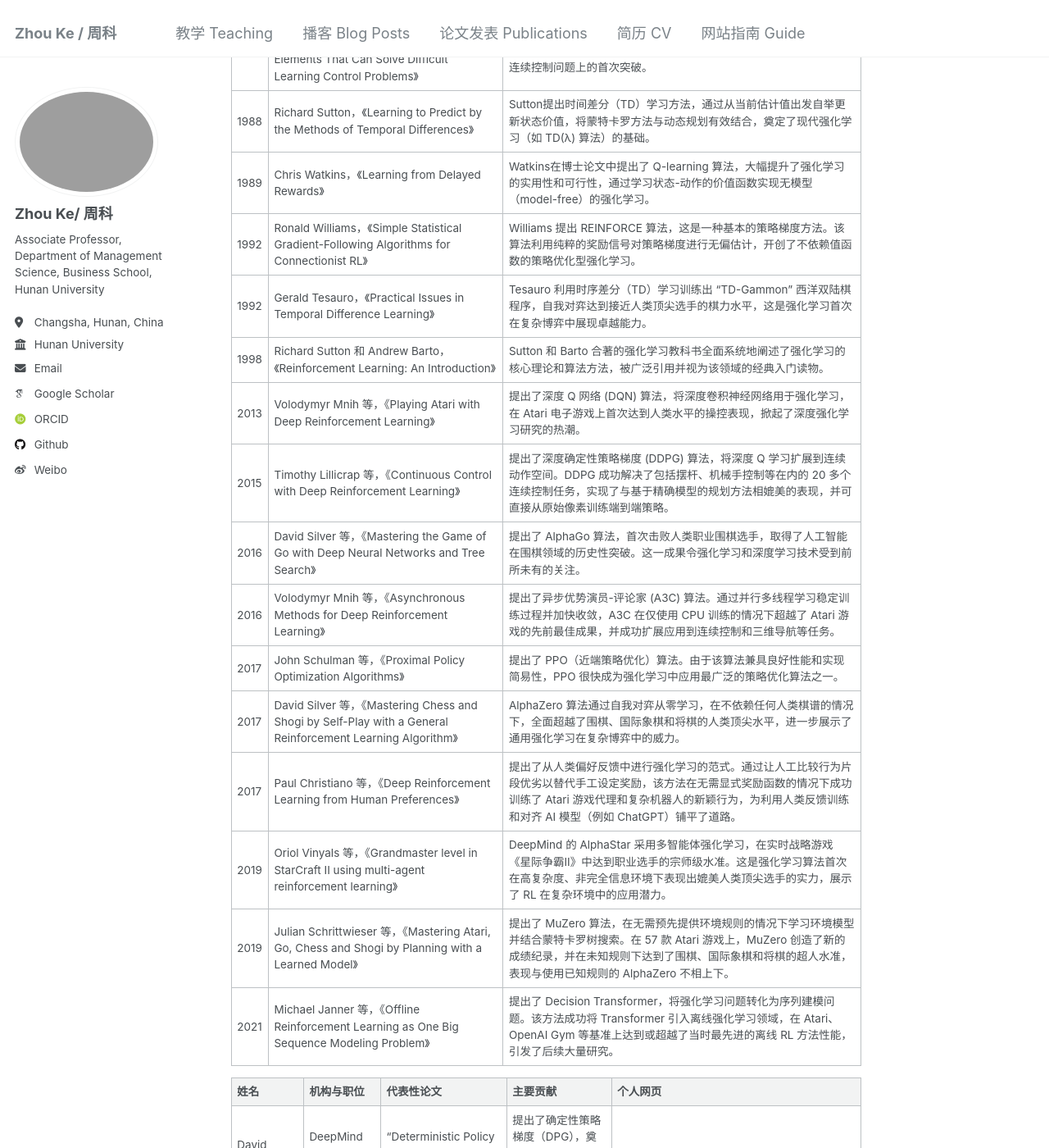
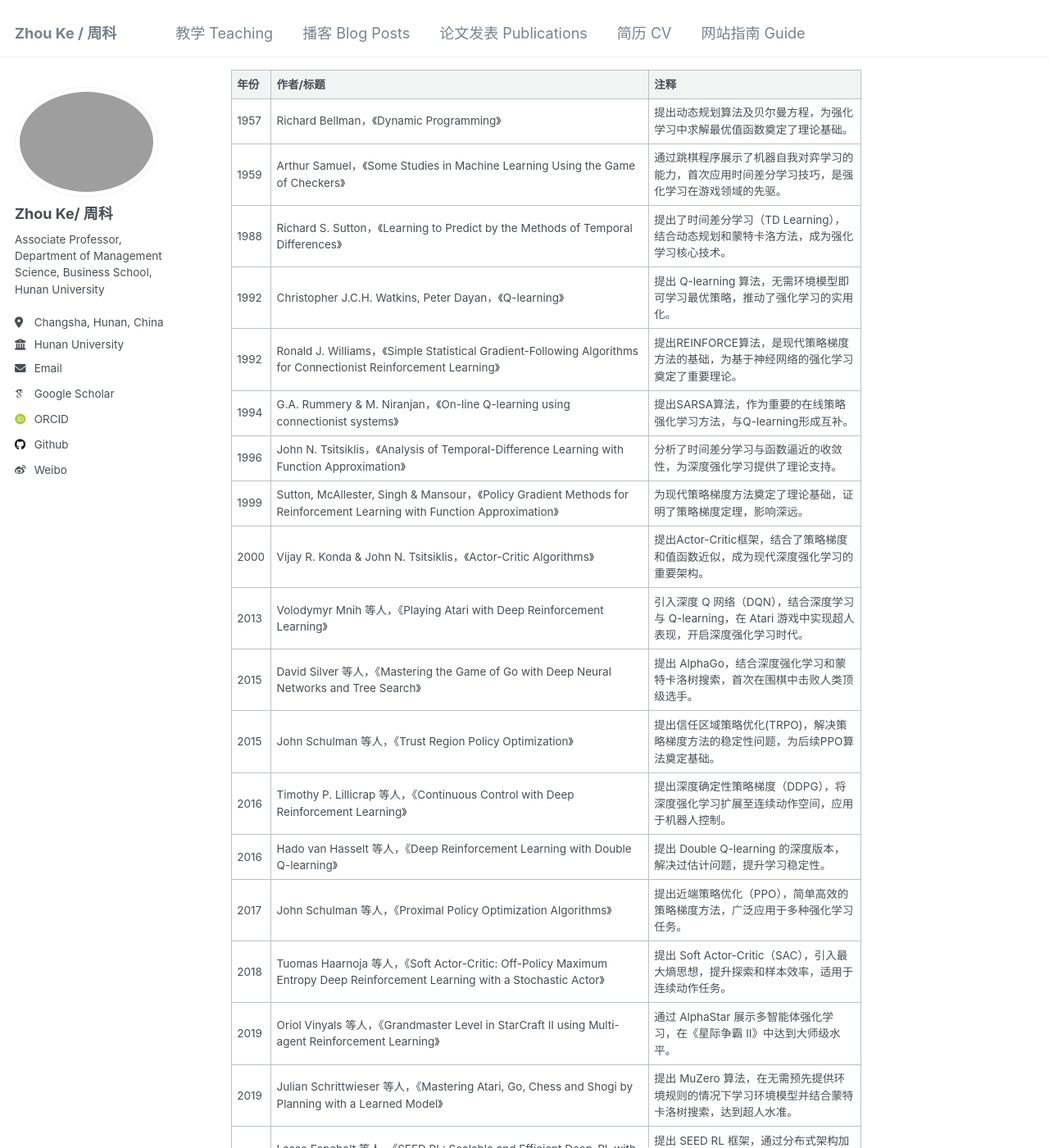
Before and after one commit to hustzhke/hustzhke.github.io, a Jekyll site: the page built from _posts/2025-01-01-blog-post-1.md, in a window 1280 px wide and 1400 px high, scrolled down 431 px. Shown: the whole window at 82% size. Built offline with Jekyll 4.4.1, drawn with Linux system fonts in a browser that asks for light colours; some web fonts are replaced; some of the changed text lies outside the part shown.

Commit message:
Update 2025-01-01-blog-post-1.md

```diff
--- a/_posts/2025-01-01-blog-post-1.md
+++ b/_posts/2025-01-01-blog-post-1.md
@@ -7,59 +7,66 @@
   - category1
   - category2
 ---
-强化学习的重要文章和人物
+强化学习的重要文章
+
+在人工智能的浩瀚宇宙中，强化学习如同一颗璀璨的北极星，指引着技术发展的航向。
+从Richard Sutton和Andrew Barto奠定的理论基础，到如今推动推理模型，自动驾驶、机器人技术和游戏AI的前沿应用，强化学习已经从一个纯学术概念转变为改变世界的技术引擎。
+
+2025年，当Sutton和Barto共同获得计算机科学界最高荣誉——图灵奖时，这不仅是对两位学者个人成就的肯定，更是对整个强化学习领域几十年发展历程的致敬。
+正如DeepMind的David Silver所言："强化学习是人工智能中最接近人类学习本质的范式，它让机器能够通过试错和反馈不断完善自己的决策。
 
 
 
 | 年份 | 作者/标题 | 注释 |
 |------|-----------|------|
-| 1957 | Richard Bellman，《Dynamic Programming》 | 贝尔曼提出动态规划算法及著名的贝尔曼方程，为强化学习中的最优值函数求解提供了理论基础。|
-| 1959 | Arthur Samuel，《Some Studies in Machine Learning Using the Game of Checkers》 | Samuel开发了跳棋程序，首次演示了机器通过自我对弈和经验学习提高博弈技能的能力。他的程序有效利用了后称为时间差分学习的技巧，是强化学习在游戏领域的开创性成果。|
-| 1983 | Andrew Barto, Richard Sutton, Charles Anderson，《Neuronlike Adaptive Elements That Can Solve Difficult Learning Control Problems》 | 首次提出演员-评论员（actor-critic）体系结构；通过两个神经网络（演员和评论员）成功学习控制小车-杆平衡任务，实现了强化学习在连续控制问题上的首次突破。|
-| 1988 | Richard Sutton，《Learning to Predict by the Methods of Temporal Differences》 | Sutton提出时间差分（TD）学习方法，通过从当前估计值出发自举更新状态价值，将蒙特卡罗方法与动态规划有效结合，奠定了现代强化学习（如 TD(λ) 算法）的基础。|
-| 1989 | Chris Watkins，《Learning from Delayed Rewards》 | Watkins在博士论文中提出了 Q-learning 算法，大幅提升了强化学习的实用性和可行性，通过学习状态-动作的价值函数实现无模型（model-free）的强化学习。|
-| 1992 | Ronald Williams，《Simple Statistical Gradient-Following Algorithms for Connectionist RL》 | Williams 提出 REINFORCE 算法，这是一种基本的策略梯度方法。该算法利用纯粹的奖励信号对策略梯度进行无偏估计，开创了不依赖值函数的策略优化型强化学习。|
-| 1992 | Gerald Tesauro，《Practical Issues in Temporal Difference Learning》 | Tesauro 利用时序差分（TD）学习训练出 “TD-Gammon” 西洋双陆棋程序，自我对弈达到接近人类顶尖选手的棋力水平，这是强化学习首次在复杂博弈中展现卓越能力。|
-| 1998 | Richard Sutton 和 Andrew Barto，《Reinforcement Learning: An Introduction》 | Sutton 和 Barto 合著的强化学习教科书全面系统地阐述了强化学习的核心理论和算法方法，被广泛引用并视为该领域的经典入门读物。|
-| 2013 | Volodymyr Mnih 等，《Playing Atari with Deep Reinforcement Learning》 | 提出了深度 Q 网络 (DQN) 算法，将深度卷积神经网络用于强化学习，在 Atari 电子游戏上首次达到人类水平的操控表现，掀起了深度强化学习研究的热潮。|
-| 2015 | Timothy Lillicrap 等，《Continuous Control with Deep Reinforcement Learning》 | 提出了深度确定性策略梯度 (DDPG) 算法，将深度 Q 学习扩展到连续动作空间。DDPG 成功解决了包括摆杆、机械手控制等在内的 20 多个连续控制任务，实现了与基于精确模型的规划方法相媲美的表现，并可直接从原始像素训练端到端策略。|
-| 2016 | David Silver 等，《Mastering the Game of Go with Deep Neural Networks and Tree Search》 | 提出了 AlphaGo 算法，首次击败人类职业围棋选手，取得了人工智能在围棋领域的历史性突破。这一成果令强化学习和深度学习技术受到前所未有的关注。|
-| 2016 | Volodymyr Mnih 等，《Asynchronous Methods for Deep Reinforcement Learning》 | 提出了异步优势演员-评论家 (A3C) 算法。通过并行多线程学习稳定训练过程并加快收敛，A3C 在仅使用 CPU 训练的情况下超越了 Atari 游戏的先前最佳成果，并成功扩展应用到连续控制和三维导航等任务。|
-| 2017 | John Schulman 等，《Proximal Policy Optimization Algorithms》 | 提出了 PPO（近端策略优化）算法。由于该算法兼具良好性能和实现简易性，PPO 很快成为强化学习中应用最广泛的策略优化算法之一。|
-| 2017 | David Silver 等，《Mastering Chess and Shogi by Self-Play with a General Reinforcement Learning Algorithm》 | AlphaZero 算法通过自我对弈从零学习，在不依赖任何人类棋谱的情况下，全面超越了围棋、国际象棋和将棋的人类顶尖水平，进一步展示了通用强化学习在复杂博弈中的威力。|
-| 2017 | Paul Christiano 等，《Deep Reinforcement Learning from Human Preferences》 | 提出了从人类偏好反馈中进行强化学习的范式。通过让人工比较行为片段优劣以替代手工设定奖励，该方法在无需显式奖励函数的情况下成功训练了 Atari 游戏代理和复杂机器人的新颖行为，为利用人类反馈训练和对齐 AI 模型（例如 ChatGPT）铺平了道路。|
-| 2019 | Oriol Vinyals 等，《Grandmaster level in StarCraft II using multi-agent reinforcement learning》 | DeepMind 的 AlphaStar 采用多智能体强化学习，在实时战略游戏《星际争霸II》中达到职业选手的宗师级水准。这是强化学习算法首次在高复杂度、非完全信息环境下表现出媲美人类顶尖选手的实力，展示了 RL 在复杂环境中的应用潜力。|
-| 2019 | Julian Schrittwieser 等，《Mastering Atari, Go, Chess and Shogi by Planning with a Learned Model》 | 提出了 MuZero 算法，在无需预先提供环境规则的情况下学习环境模型并结合蒙特卡罗树搜索。在 57 款 Atari 游戏上，MuZero 创造了新的成绩纪录，并在未知规则下达到了围棋、国际象棋和将棋的超人水准，表现与使用已知规则的 AlphaZero 不相上下。|
-| 2021 | Michael Janner 等，《Offline Reinforcement Learning as One Big Sequence Modeling Problem》 | 提出了 Decision Transformer，将强化学习问题转化为序列建模问题。该方法成功将 Transformer 引入离线强化学习领域，在 Atari、OpenAI Gym 等基准上达到或超越了当时最先进的离线 RL 方法性能，引发了后续大量研究。|
-
-
-| 姓名 | 机构与职位 | 代表性论文 | 主要贡献 | 个人网页 |
-|------|-----------|------------|----------|----------|
-| David Silver | DeepMind 首席研究科学家 | "Deterministic Policy Gradient Algorithms" (ICML 2014) | 提出了确定性策略梯度（DPG），奠定了连续动作空间RL算法基础，后发展为DDPG。 | [https://www.davidsilver.uk/](https://www.davidsilver.uk/) |
-| Hado van Hasselt | DeepMind 高级研究科学家 | "Deep Reinforcement Learning with Double Q-Learning" (AAAI 2016) | 提出Double Q-Learning，解决Q学习的过估计问题，推动了DQN的改进。 | [https://hadovanhasselt.com/](https://hadovanhasselt.com/) |
-| John Schulman | OpenAI 联合创始人 | "Trust Region Policy Optimization" (ICML 2015) | 提出了TRPO算法，提升了策略梯度方法的稳定性和性能。 | [http://joschu.net/](http://joschu.net/) |
-| Marc G. Bellemare | Google Research 高级研究科学家 | "The Arcade Learning Environment" (JMLR 2013) | 开发了ALE平台，推动了RL在Atari游戏中的测试和研究。 | [http://www.mgbellemare.ca/](http://www.mgbellemare.ca/) |
-| Pieter Abbeel | 加州大学伯克利分校教授 | "Apprenticeship Learning via Inverse Reinforcement Learning" (ICML 2004) | 开创了逆强化学习（IRL），从专家行为中学习奖励函数。 | [https://people.eecs.berkeley.edu/~pabbeel/](https://people.eecs.berkeley.edu/~pabbeel/) |
-| Richard S. Sutton | 阿尔伯塔大学教授 | "Reinforcement Learning: An Introduction" (Book, 1998) | RL领域的奠基人之一，提出了TD学习等核心概念，合著经典教材。 | [http://incompleteideas.net/](http://incompleteideas.net/) |
-| Sergey Levine | 加州大学伯克利分校副教授 | "Soft Actor-Critic" (ICML 2018) | 提出了SAC算法，结合熵正则化提升了探索效率和性能。 | [https://people.eecs.berkeley.edu/~svlevine/](https://people.eecs.berkeley.edu/~svlevine/) |
-| Timothy P. Lillicrap | DeepMind 高级研究科学家 | "Continuous Control with Deep Reinforcement Learning" (ICLR 2016) | 提出DDPG算法，将深度学习与连续控制结合。 | [https://scholar.google.com/citations?user=cd2lMusAAAAJ](https://scholar.google.com/citations?user=cd2lMusAAAAJ) |
-| Volodymyr Mnih | DeepMind 高级研究科学家 | "Human-level Control through Deep Reinforcement Learning" (Nature 2015) | 提出DQN，首次将深度学习与Q学习结合，实现Atari游戏超人性能。 | [https://scholar.google.com/citations?user=LiG7c5EAAAAJ](https://scholar.google.com/citations?user=LiG7c5EAAAAJ) |
-| Yann LeCun | NYU 教授，Meta AI首席科学家 | "Deep Learning" (Nature 2015, co-author) | 深度学习先驱，虽非RL专攻，但其工作为DRL奠定了基础。 | [http://yann.lecun.com/](http://yann.lecun.com/) |
+| 1957 | Richard Bellman，《Dynamic Programming》 | 提出动态规划算法及贝尔曼方程，为强化学习中求解最优值函数奠定了理论基础。 |
+| 1959 | Arthur Samuel，《Some Studies in Machine Learning Using the Game of Checkers》 | 通过跳棋程序展示了机器自我对弈学习的能力，首次应用时间差分学习技巧，是强化学习在游戏领域的先驱。 |
+| 1988 | Richard S. Sutton，《Learning to Predict by the Methods of Temporal Differences》 | 提出了时间差分学习（TD Learning），结合动态规划和蒙特卡洛方法，成为强化学习核心技术。 |
+| 1992 | Christopher J.C.H. Watkins, Peter Dayan，《Q-learning》 | 提出 Q-learning 算法，无需环境模型即可学习最优策略，推动了强化学习的实用化。 |
+| 1992 | Ronald J. Williams，《Simple Statistical Gradient-Following Algorithms for Connectionist Reinforcement Learning》 | 提出REINFORCE算法，是现代策略梯度方法的基础，为基于神经网络的强化学习奠定了重要理论。 |
+| 1994 | G.A. Rummery & M. Niranjan，《On-line Q-learning using connectionist systems》 | 提出SARSA算法，作为重要的在线策略强化学习方法，与Q-learning形成互补。 |
+| 1996 | John N. Tsitsiklis，《Analysis of Temporal-Difference Learning with Function Approximation》 | 分析了时间差分学习与函数逼近的收敛性，为深度强化学习提供了理论支持。 |
+| 1999 | Sutton, McAllester, Singh & Mansour，《Policy Gradient Methods for Reinforcement Learning with Function Approximation》 | 为现代策略梯度方法奠定了理论基础，证明了策略梯度定理，影响深远。 |
+| 2000 | Vijay R. Konda & John N. Tsitsiklis，《Actor-Critic Algorithms》 | 提出Actor-Critic框架，结合了策略梯度和值函数近似，成为现代深度强化学习的重要架构。 |
+| 2013 | Volodymyr Mnih 等人，《Playing Atari with Deep Reinforcement Learning》 | 引入深度 Q 网络（DQN），结合深度学习与 Q-learning，在 Atari 游戏中实现超人表现，开启深度强化学习时代。 |
+| 2015 | David Silver 等人，《Mastering the Game of Go with Deep Neural Networks and Tree Search》 | 提出 AlphaGo，结合深度强化学习和蒙特卡洛树搜索，首次在围棋中击败人类顶级选手。 |
+| 2015 | John Schulman 等人，《Trust Region Policy Optimization》 | 提出信任区域策略优化(TRPO)，解决策略梯度方法的稳定性问题，为后续PPO算法奠定基础。 |
+| 2016 | Timothy P. Lillicrap 等人，《Continuous Control with Deep Reinforcement Learning》 | 提出深度确定性策略梯度（DDPG），将深度强化学习扩展至连续动作空间，应用于机器人控制。 |
+| 2016 | Hado van Hasselt 等人，《Deep Reinforcement Learning with Double Q-learning》 | 提出 Double Q-learning 的深度版本，解决过估计问题，提升学习稳定性。 |
+| 2017 | John Schulman 等人，《Proximal Policy Optimization Algorithms》 | 提出近端策略优化（PPO），简单高效的策略梯度方法，广泛应用于多种强化学习任务。 |
+| 2018 | Tuomas Haarnoja 等人，《Soft Actor-Critic: Off-Policy Maximum Entropy Deep Reinforcement Learning with a Stochastic Actor》 | 提出 Soft Actor-Critic（SAC），引入最大熵思想，提升探索和样本效率，适用于连续动作任务。 |
+| 2019 | Oriol Vinyals 等人，《Grandmaster Level in StarCraft II using Multi-agent Reinforcement Learning》 | 通过 AlphaStar 展示多智能体强化学习，在《星际争霸 II》中达到大师级水平。 |
+| 2019 | Julian Schrittwieser 等人，《Mastering Atari, Go, Chess and Shogi by Planning with a Learned Model》 | 提出 MuZero 算法，在无需预先提供环境规则的情况下学习环境模型并结合蒙特卡洛树搜索，达到超人水准。 |
+| 2021 | Lasse Espeholt 等人，《SEED RL: Scalable and Efficient Deep-RL with Accelerated Central Inference》 | 提出 SEED RL 框架，通过分布式架构加速深度强化学习训练，提升效率和可扩展性。 |
+| 2021 | Michael Janner 等人，《Offline Reinforcement Learning as One Big Sequence Modeling Problem》 | 提出 Decision Transformer，将强化学习转化为序列建模问题，成功引入 Transformer，提升离线 RL 表现。 |
+| 2022 | Sergey Levine 等人，《Offline Reinforcement Learning: Tutorial, Review, and Perspectives on Open Problems》 | 提供离线强化学习的全面综述，分析挑战和发展方向，为现实应用提供指导。 |
+| 2023 | Zhihong Shao, Peiyi Wang, Qihao Zhu, Runxin Xu, Junxiao Song, Xiao Bi, Haowei Zhang, Mingchuan Zhang, Y.K. Li, Y. Wu, Daya Guo，《DeepSeekMath: Pushing the Limits of Mathematical Reasoning in Open Language Models》 | 提出 DeepSeekMath 模型，通过强化学习推动开放语言模型在数学推理方面的极限，取得显著进展。 |
 
 
 
 
-Richard S. Sutton
-======
-加拿大计算机科学家，阿尔伯塔大学计算机科学教授
-贡献：现代计算强化学习的奠基人之一，撰写了经典教材 《Reinforcement Learning: An Introduction》。
-个人网页：http://www.incompleteideas.net/
+ ## 强化学习领域的核心人物
+ 包括Richard Sutton、Andrew Barto、Doina Precup和Csaba Szepesvari等奠基人和理论专家，以及Sergey Levine、David Silver和Pieter Abbeel等将强化学习与深度学习和实际应用相结合的现代研究者。这些学者的工作共同推动了强化学习从理论基础到实际应用的发展。
+| 姓名 | 机构与职位 | 代表性论文 | 主要贡献 | 个人网页 |
+|------|-----------|------------|----------|----------|
+| Richard S. Sutton | 阿尔伯塔大学教授 | "Reinforcement Learning: An Introduction" (Book, 1998) | RL领域的奠基人之一，提出了TD学习等核心概念，合著经典教材，2025年图灵奖获得者。 | [http://incompleteideas.net/](http://incompleteideas.net/) |
+| Andrew G. Barto | 马萨诸塞大学阿姆赫斯特分校教授（已退休） | "Neuronlike Adaptive Elements That Can Solve Difficult Learning Control Problems" (1983) | 与Sutton合作奠定RL理论基础，合著《Reinforcement Learning: An Introduction》，2025年图灵奖获得者。 | 无公开个人网页 |
+| David Silver | DeepMind首席研究科学家 | "Mastering the game of Go with deep neural networks and tree search" (Nature 2016) | 领导AlphaGo项目，将深度学习与RL结合，提出了确定性策略梯度（DPG）。 | [https://www.davidsilver.uk/](https://www.davidsilver.uk/) |
+| Volodymyr Mnih | DeepMind高级研究科学家 | "Human-level Control through Deep Reinforcement Learning" (Nature 2015) | 提出DQN，首次将深度学习与Q学习结合，实现Atari游戏超人性能。 | [https://scholar.google.com/citations?user=LiG7c5EAAAAJ](https://scholar.google.com/citations?user=LiG7c5EAAAAJ) |
+| Pieter Abbeel | 加州大学伯克利分校教授 | "Apprenticeship Learning via Inverse Reinforcement Learning" (ICML 2004) | 开创了逆强化学习（IRL），从专家行为中学习奖励函数。 | [https://people.eecs.berkeley.edu/~pabbeel/](https://people.eecs.berkeley.edu/~pabbeel/) |
+| Sergey Levine | 加州大学伯克利分校教授 | "Learning Continuous Control Policies by Stochastic Value Gradients" (NeurIPS 2015) | 在深度RL与机器人学习结合方面有重要贡献，推动了模型导向RL的发展。 | [https://people.eecs.berkeley.edu/~svlevine/](https://people.eecs.berkeley.edu/~svlevine/) |
+| John Schulman | Anthropic联合创始人，前OpenAI研究员 | "Proximal Policy Optimization Algorithms" (2017) | 提出了PPO算法，是最广泛使用的策略优化方法之一，提升了策略梯度方法的稳定性。 | [http://joschu.net/](http://joschu.net/) |
+| Doina Precup | McGill大学教授，DeepMind蒙特利尔实验室负责人 | "Temporal Abstraction in Reinforcement Learning" (PhD Thesis, 2000) | 在时序差分学习和层次强化学习方面有开创性贡献。 | [https://www.cs.mcgill.ca/~dprecup/](https://www.cs.mcgill.ca/~dprecup/) |
+| Emma Brunskill | 斯坦福大学教授 | "Reinforcement Learning in Education: Opportunities and Challenges" (2018) | 在教育应用和个性化序列决策方面的RL研究有重要贡献。 | [https://cs.stanford.edu/~ebrun/](https://cs.stanford.edu/~ebrun/) |
+| Csaba Szepesvari | 阿尔伯塔大学教授，DeepMind研究员 | "Algorithms for Reinforcement Learning" (Book, 2010) | 在RL算法理论、探索与利用平衡方面有深入研究。 | [https://sites.ualberta.ca/~szepesva/](https://sites.ualberta.ca/~szepesva/) |
+| Michael L. Littman | 布朗大学教授 | "Markov games as a framework for multi-agent reinforcement learning" (ICML 1994) | 在多智能体RL和马尔可夫决策过程方面有开创性贡献。 | [http://cs.brown.edu/~mlittman/](http://cs.brown.edu/~mlittman/) |
+| Hado van Hasselt | DeepMind高级研究科学家 | "Deep Reinforcement Learning with Double Q-Learning" (AAAI 2016) | 提出Double Q-Learning，解决Q学习的过估计问题，推动了DQN的改进。 | [https://hadovanhasselt.com/](https://hadovanhasselt.com/) |
+| Marc G. Bellemare | Google Research高级研究科学家 | "The Arcade Learning Environment" (JMLR 2013) | 开发了ALE平台，推动了RL在Atari游戏中的测试和研究。 | [http://www.mgbellemare.ca/](http://www.mgbellemare.ca/) |
+| Timothy P. Lillicrap | DeepMind高级研究科学家 | "Continuous Control with Deep Reinforcement Learning" (ICLR 2016) | 提出DDPG算法，将深度学习与连续控制结合。 | [https://scholar.google.com/citations?user=cd2lMusAAAAJ](https://scholar.google.com/citations?user=cd2lMusAAAAJ) |
+| Tuomas Haarnoja | 加州大学伯克利分校博士（现为谷歌研究员） | "Soft Actor-Critic: Off-Policy Maximum Entropy Deep Reinforcement Learning" (2018) | 提出Soft Actor-Critic（SAC），引入最大熵思想，提升RL的探索效率和稳定性。 | [https://thaarnoja.github.io/](https://thaarnoja.github.io/) |
 
-David Silver
-======
-伦敦大学学院（UCL）教授，曾领导 DeepMind 强化学习研究小组
-贡献：在强化学习与深度学习结合领域取得重要成果，参与 AlphaGo 等里程碑项目的开发
-个人网页：https://www.davidsilver.uk/
+
+
 
 Reinforcement learning (RL)
 ======
```
